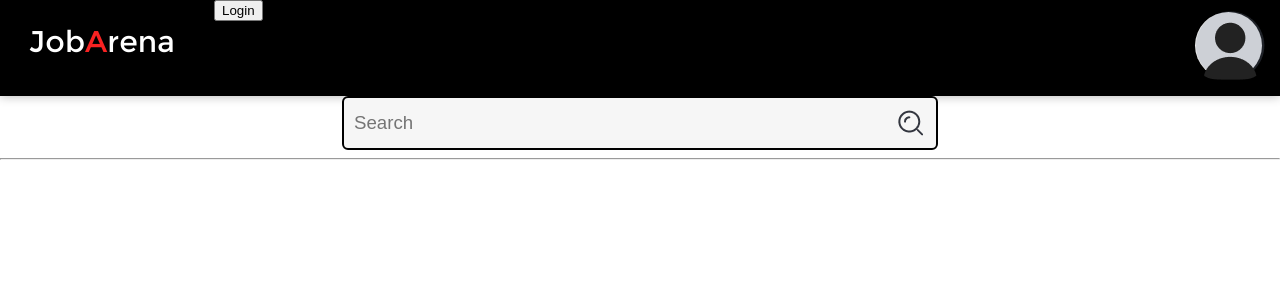
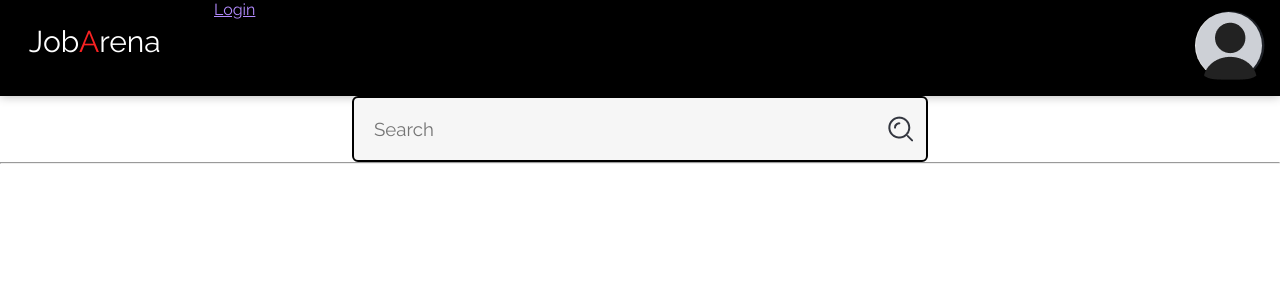
Before and after one commit to NVNTH99/JobArena, a React (Vite) app in the folder React/: page / in a window 1280 px wide. Shown: the top 300 px of the page. Built offline with nearby package versions, Linux system fonts and the light colour scheme.

Commit message:
Removed errors

```diff
--- a/React/src/App.jsx
+++ b/React/src/App.jsx
@@ -5,6 +5,7 @@ import NoPage from './Pages/NoPage';
 import Login from './Pages/Login';
 
 function App() {
+  // const history = useHistory();
   return (
   <>
     <BrowserRouter>
--- a/React/src/Pages/Login.jsx
+++ b/React/src/Pages/Login.jsx
@@ -1,4 +1,5 @@
 import React from "react";
+import './Login.css'
 
 function Login(){
     return(
--- a/React/src/components/Navbar.jsx
+++ b/React/src/components/Navbar.jsx
@@ -1,7 +1,7 @@
 import React from "react";
-import { redirect } from "react-router-dom";
-import axios from 'axios'
-import { response } from "express";
+import { Link } from "react-router-dom";
+// import { response } from "express";
+import Login from "../Pages/Login";
 
 function Navbar(){
     return(
@@ -24,20 +24,14 @@ function Logo(){
 }
 
 function NavItems(){
-    const redirect = () =>{
-        axios.get('localhost:3000/login')
-        .then(response => {
-            console.log("Redirect")
-        })
-        .catch(error => {
-            console.log("Some Error")
-        })
-    }
+    // const redirect = () =>{
+    //     history.push('/login')
+    // }
 
     return(
         <div className="NavItems">
             <nav>
-                <li><button onClick={redirect}>Login</button></li>
+                <li><Link to="/login">Login</Link></li>
             </nav>
         </div>
     )
--- a/React/src/index.css
+++ b/React/src/index.css
@@ -1,4 +1,4 @@
-body {
+.body {
   margin: 0;
   display: flex;
 }
```
Also changed, not shown: React/commands/dependencies.md (+4 -0 lines), 1 other file (tests, documents, lock files or other folders).
